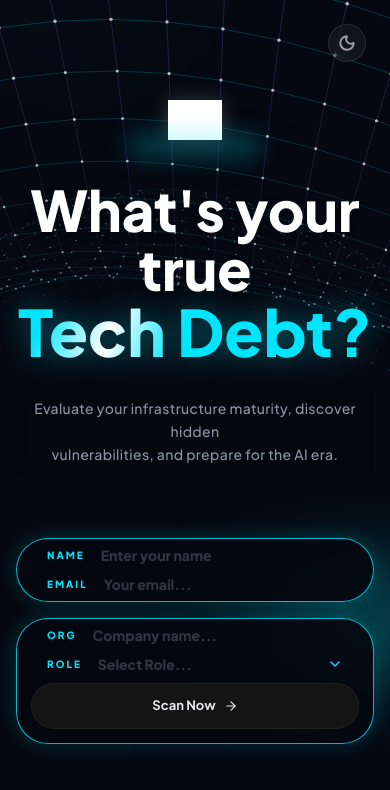
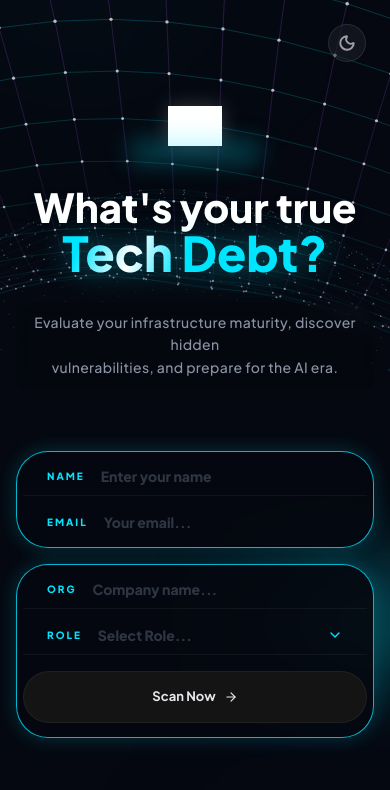
Before and after one commit to saereu-ps/tech-debt-assessment, a React (Vite) app: page / in a window 390 px wide. Shown: the top 790 px of the page. Built offline with nearby package versions, Linux system fonts and the light colour scheme; grey boxes are pictures that could not be loaded.

Commit message:
Responsive layout updates for Mobile and iPad (LandingPage and Stepper)

```diff
--- a/src/components/LandingPage.tsx
+++ b/src/components/LandingPage.tsx
@@ -72,10 +72,10 @@ const LandingPage: React.FC<LandingPageProps> = ({ onStart }) => {
 
         {/* Title */}
         <div className="text-center mb-16 flex flex-col items-center w-full relative z-10">
-          <h1 className="text-[56px] md:text-[80px] font-extrabold text-zinc-900 dark:text-white leading-[1.05] drop-shadow-lg">
+          <h1 className="text-[40px] md:text-[80px] font-extrabold text-zinc-900 dark:text-white leading-[1.05] drop-shadow-lg">
             What's your true
           </h1>
-          <h1 className="text-[64px] md:text-[88px] font-extrabold animate-shine leading-[1.05]" style={{ filter: 'var(--title-drop-shadow)' }}>
+          <h1 className="text-[48px] sm:text-[56px] md:text-[88px] font-extrabold animate-shine leading-[1.05]" style={{ filter: 'var(--title-drop-shadow)' }}>
             Tech Debt?
           </h1>
           <p className="text-zinc-500 dark:text-[#8b93a5] text-[14px] md:text-[15px] font-medium max-w-[550px] mx-auto mt-6 leading-relaxed tracking-wide backdrop-blur-sm bg-black/5 dark:bg-black/10 rounded-lg p-2">
@@ -98,7 +98,8 @@ const LandingPage: React.FC<LandingPageProps> = ({ onStart }) => {
             md:h-[64px]
           ">
             {/* Name Input Area */}
-            <div className="flex-1 flex items-center px-6 md:px-8 relative group h-[52px] md:h-auto">
+            <div className="w-full md:w-auto flex-1 flex border-b border-black/5 dark:border-white/5 md:border-none">
+              <div className="w-full h-full flex items-center px-6 md:px-8 relative group py-2 md:py-0">
                 <span className="text-[10px] md:text-[11px] font-black tracking-[0.2em] text-[#00e5ff] mr-4 shrink-0 uppercase">NAME</span>
                 <input
                   type="text"
@@ -109,12 +110,14 @@ const LandingPage: React.FC<LandingPageProps> = ({ onStart }) => {
                   required
                 />
               </div>
+            </div>
 
             {/* Vertical Divider */}
             <div className="hidden md:block w-px h-6 md:h-8 bg-black/10 dark:bg-white/10 self-center mx-1 transition-colors duration-300 group-hover:bg-[#00e5ff]/30"></div>
 
             {/* Email Input Area */}
-            <div className="flex-1 flex items-center px-6 md:px-8 relative group h-[52px] md:h-auto">
+            <div className="w-full md:w-auto flex-1 flex">
+              <div className="w-full h-full flex items-center px-6 md:px-8 relative group py-2 md:py-0">
                 <span className="text-[10px] md:text-[11px] font-black tracking-[0.2em] text-[#00e5ff] mr-4 shrink-0 uppercase">EMAIL</span>
                 <input
                   type="email"
@@ -124,6 +127,7 @@ const LandingPage: React.FC<LandingPageProps> = ({ onStart }) => {
                   className="w-full bg-transparent border-none outline-none text-[14px] md:text-[16px] font-black text-zinc-900 dark:text-white placeholder-zinc-400 dark:placeholder-[#2f3542] focus:ring-0"
                   required
                 />
+              </div>
             </div>
           </div>
 
@@ -137,7 +141,8 @@ const LandingPage: React.FC<LandingPageProps> = ({ onStart }) => {
             md:h-[64px]
           ">
             {/* Org Input Area */}
-            <div className="flex-1 flex items-center px-6 md:px-8 relative group h-[52px] md:h-auto">
+            <div className="w-full md:w-auto flex-1 flex border-b border-black/5 dark:border-white/5 md:border-none">
+              <div className="w-full h-full flex items-center px-6 md:px-8 relative group py-2 md:py-0">
                 <span className="text-[10px] md:text-[11px] font-black tracking-[0.2em] text-[#00e5ff] mr-4 shrink-0 uppercase">ORG</span>
                 <input
                   type="text"
@@ -148,12 +153,14 @@ const LandingPage: React.FC<LandingPageProps> = ({ onStart }) => {
                   required
                 />
               </div>
+            </div>
 
             {/* Vertical Divider */}
             <div className="hidden md:block w-px h-6 md:h-8 bg-black/10 dark:bg-white/10 self-center mx-1 transition-colors duration-300 group-hover:bg-[#00e5ff]/30"></div>
 
             {/* Role Input Area (Custom Dropdown) */}
-            <div ref={dropdownRef} className="flex-[1.2] flex items-center px-6 md:px-6 relative group h-[52px] md:h-auto cursor-pointer" onClick={() => setIsDropdownOpen(!isDropdownOpen)}>
+            <div className="w-full md:w-auto flex-[1.2] flex border-b border-black/5 dark:border-white/5 md:border-none">
+              <div ref={dropdownRef} className="w-full h-full flex items-center px-6 md:px-6 relative group py-2 md:py-0 cursor-pointer" onClick={() => setIsDropdownOpen(!isDropdownOpen)}>
                 <span className="text-[10px] md:text-[11px] font-black tracking-[0.2em] text-[#00e5ff] mr-4 shrink-0 uppercase">ROLE</span>
                 <div className="relative w-full flex items-center justify-between md:pr-[140px]">
                   <span className={`text-[14px] md:text-[16px] font-black ${role ? 'text-zinc-900 dark:text-white' : 'text-zinc-400 dark:text-[#2f3542]'} truncate pr-4`}>
@@ -185,6 +192,7 @@ const LandingPage: React.FC<LandingPageProps> = ({ onStart }) => {
                   </motion.div>
                 )}
               </div>
+            </div>
 
             {/* Scan Now Button (Inner Pill) */}
             <button
@@ -192,8 +200,8 @@ const LandingPage: React.FC<LandingPageProps> = ({ onStart }) => {
               disabled={!isFormValid}
               className={`
                 md:absolute md:right-2 md:top-1/2 md:transform md:-translate-y-1/2
-                px-6 h-[46px] md:h-[50px] rounded-full font-bold text-[13px] flex items-center justify-center gap-2 transition-all duration-300 shrink-0
-                border border-black/10 dark:border-white/5 mx-2 md:mx-0 mb-2 md:mb-0
+                w-full md:w-auto px-6 h-[52px] md:h-[50px] rounded-full font-bold text-[13px] flex items-center justify-center gap-2 transition-all duration-300 shrink-0
+                border border-black/10 dark:border-white/5 mx-0 my-2 md:my-0
                 ${isFormValid
                   ? 'bg-zinc-900 dark:bg-[#18181b] text-white hover:bg-black dark:hover:bg-[#27272a] hover:border-black/30 dark:hover:border-white/30 shadow-[0_0_15px_rgba(0,0,0,0.1)] dark:shadow-[0_0_15px_rgba(255,255,255,0.1)]'
                   : 'bg-zinc-200 dark:bg-[#141414] text-zinc-400 dark:text-[#e5e7eb] cursor-not-allowed'}
```
Also changed, not shown: src/components/AssessmentStepper.tsx (+2 -2 lines). Lines whose indentation alone changed are shown as unchanged.
